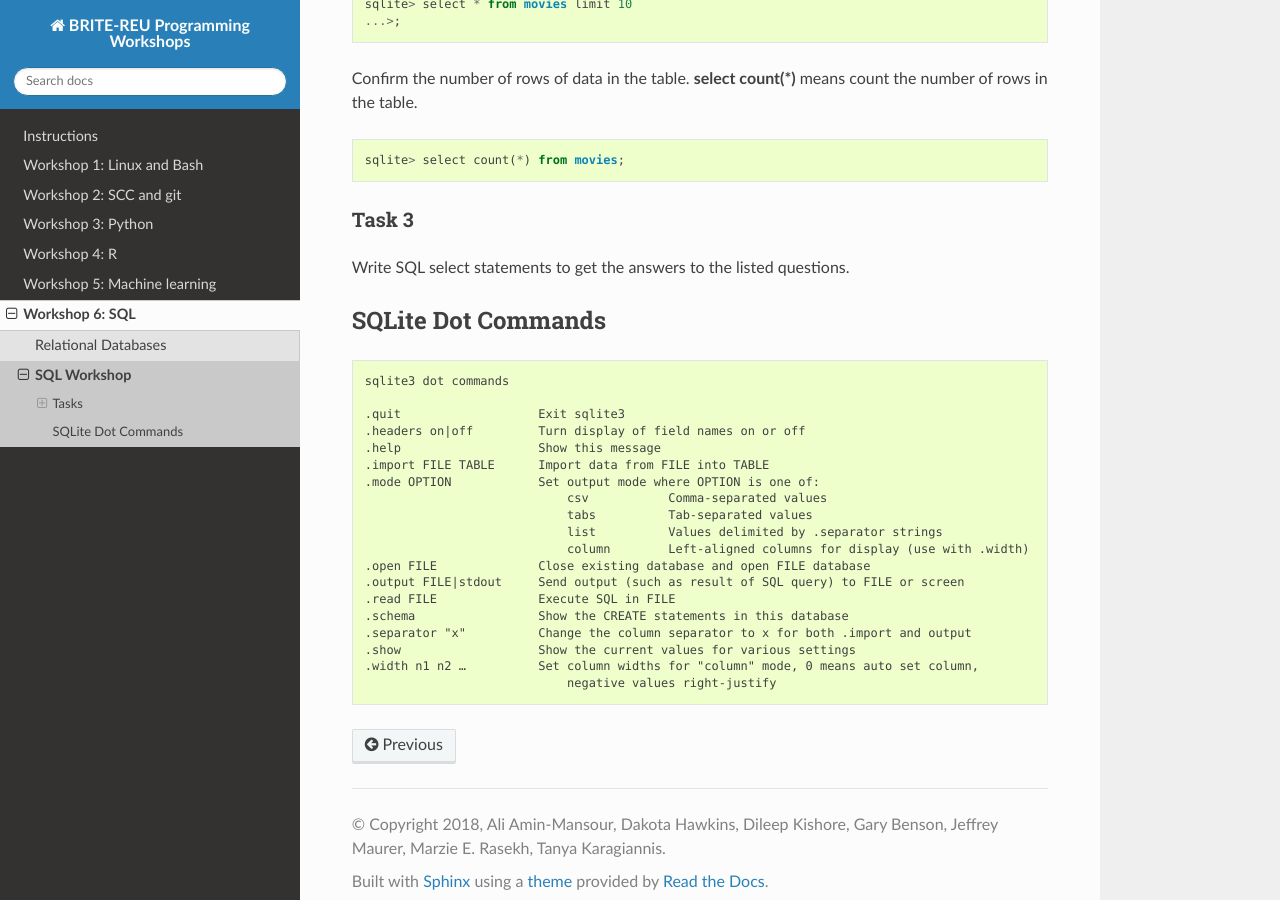
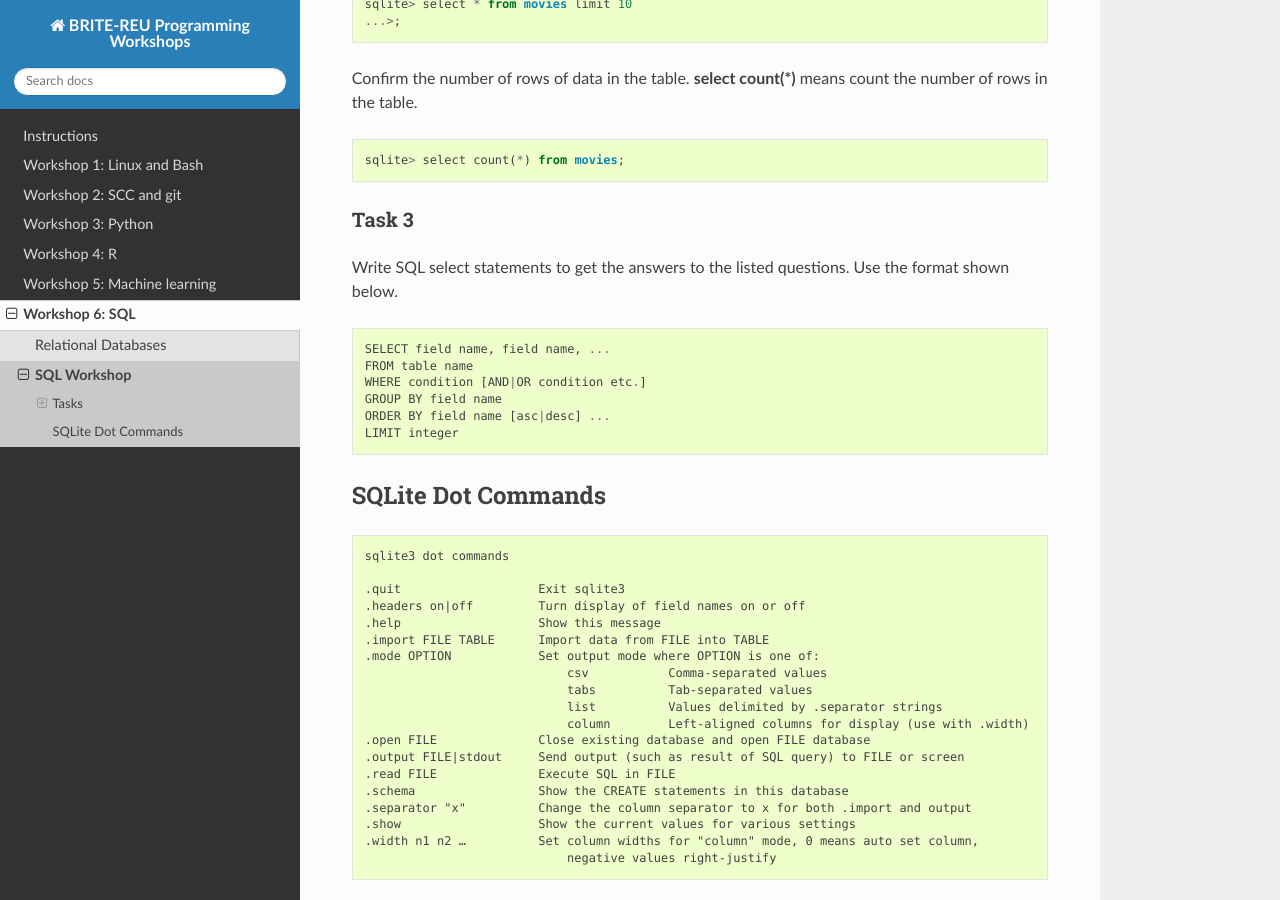
Before and after one commit to BRITE-REU/programming-workshops, a Sphinx documentation site: the page built from source/workshops/06_SQL/Workshop_SQL.rst, in a window 1280 px wide and 900 px high, scrolled down 2588 px. Built offline with Sphinx 7.4.7 and the Read the Docs theme 2.0.0, drawn with Linux system fonts in a browser that asks for light colours.

Commit message:
Update Workshop_SQL.rst

```diff
--- a/source/workshops/06_SQL/Workshop_SQL.rst
+++ b/source/workshops/06_SQL/Workshop_SQL.rst
@@ -140,7 +140,18 @@ Confirm the number of rows of data in the table. **select count(*)** means count
 Task 3
 ************
 
-Write SQL select statements to get the answers to the listed questions.
+Write SQL select statements to get the answers to the listed questions.  Use the format shown below.
+
+
+.. code::
+
+    SELECT field name, field name, ...
+    FROM table name
+    WHERE condition [AND|OR condition etc.]
+    GROUP BY field name
+    ORDER BY field name [asc|desc] ...
+    LIMIT integer
+
 
 .. _`dot commands`:
 
```
